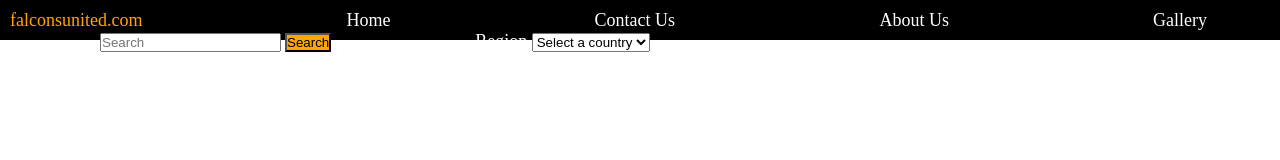
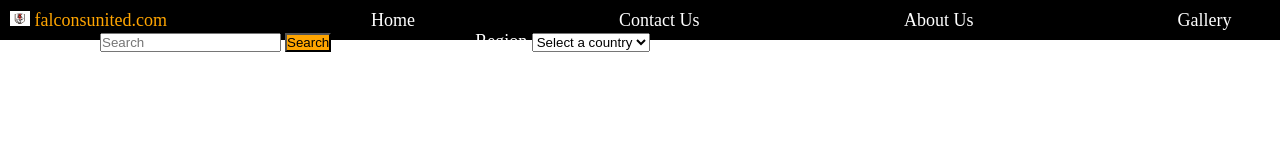
Before and after one commit to Bijay17/Project, a plain HTML site: page samdhi.html in a window 1280 px wide. Drawn offline with Linux system fonts and the light colour scheme.

Commit message:
logo changed

```diff
--- a/samdhi.html
+++ b/samdhi.html
@@ -3,14 +3,14 @@
 <head>
     <meta charset="UTF-8">
     <meta name="viewport" content="width=device-width, initial-scale=1.0">
-    <title>Samdhi.com</title>
+    <title>falconsunited.com</title>
     <link rel="stylesheet" href="style.css">
     <link rel="icon" href="received_358457037290375.jpeg">
 </head>
 <body>
     <header>
     <div id="sam">
-        <a id="sa">falconsunited.com</a>
+        <a id="sa"> <img src="received_358457037290375.jpeg" height="15px" width="20px" alt="logo"> falconsunited.com</a>
         <a class="s" href="#">Home</a>
         <a class="s" href="#">Contact Us
         </a>
```
